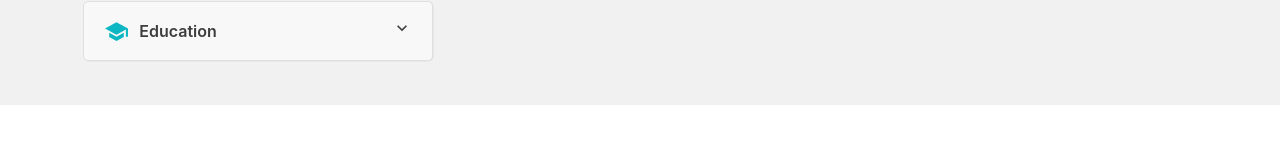
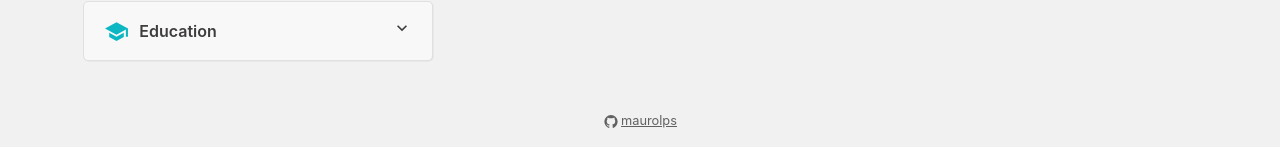
Before and after one commit to maurolps/cv-application, a React (Vite) app: page / in a window 1280 px wide. Shown: the part 695-842 px from the top of the page. Before the commit the page ends 800 px from the top, so only its background shows below. Built offline with nearby package versions, Linux system fonts and the light colour scheme.

Commit message:
Added Footer

```diff
--- a/src/App.css
+++ b/src/App.css
@@ -42,6 +42,20 @@ button {
   background-color: var(--action-color);
 }
 
+footer {
+  display: flex;
+  justify-content: center;
+  color: var(--text-color);
+  font-size: 0.8rem;
+  gap: 2px;
+  padding: 20px;
+  opacity: 0.8;
+}
+
+footer a {
+  color: var(--text-color);
+}
+
 @media (max-width: 640px) {
   main {
     grid-template-columns: minmax(265px, 1fr);
--- a/src/App.jsx
+++ b/src/App.jsx
@@ -14,6 +14,7 @@ import {
   svgEdu,
   svgDownload,
   svgSkills,
+  svgGithub,
 } from "./assets/svgs";
 import "./App.css";
 
@@ -231,6 +232,10 @@ function App() {
           </div>
         </div>
       </main>
+      <footer>
+        {svgGithub}{" "}
+        <a href="https://github.com/maurolps/cv-application">maurolps</a>
+      </footer>
     </>
   );
 }
--- a/src/assets/svgs.jsx
+++ b/src/assets/svgs.jsx
@@ -188,6 +188,33 @@ const svgAdd = (
   </svg>
 );
 
+const svgGithub = (
+  <svg
+    xmlns="http://www.w3.org/2000/svg"
+    width="16px"
+    style={{ fill: "var(--text-color)", paddingTop: "2px" }}
+    viewBox="0 0 24 24"
+  >
+    <title>Github</title>
+    <path
+      d="
+      M12,2A10,10 0 0,0 2,12C2,16.42 4.87,20.17 8.84,21.5C9.34,21.58 9.5,21.27
+      9.5,21C9.5,20.77 9.5,20.14 9.5,19.31C6.73,19.91 6.14,17.97
+      6.14,17.97C5.68,16.81 5.03,16.5 5.03,16.5C4.12,15.88 5.1,15.9
+      5.1,15.9C6.1,15.97 6.63,16.93 6.63,16.93C7.5,18.45 8.97,18
+      9.54,17.76C9.63,17.11 9.89,16.67 10.17,16.42C7.95,16.17 5.62,15.31
+      5.62,11.5C5.62,10.39 6,9.5 6.65,8.79C6.55,8.54 6.2,7.5
+      6.75,6.15C6.75,6.15 7.59,5.88 9.5,7.17C10.29,6.95 11.15,6.84
+      12,6.84C12.85,6.84 13.71,6.95 14.5,7.17C16.41,5.88 17.25,6.15
+      17.25,6.15C17.8,7.5 17.45,8.54 17.35,8.79C18,9.5 18.38,10.39
+      18.38,11.5C18.38,15.32 16.04,16.16 13.81,16.41C14.17,16.72 14.5,17.33
+      14.5,18.26C14.5,19.6 14.5,20.68 14.5,21C14.5,21.27 14.66,21.59
+      15.17,21.5C19.14,20.16 22,16.42 22,12A10,10 0 0,0 12,2Z
+    "
+    />
+  </svg>
+);
+
 const svgMoon = (
   <svg
     version="1.1"
@@ -339,4 +366,5 @@ export {
   svgPhotoEdit,
   svgSun,
   svgMoon,
+  svgGithub,
 };
--- a/src/components/Preview.jsx
+++ b/src/components/Preview.jsx
@@ -46,7 +46,7 @@ export function Preview(props) {
         <div className="preview-main" id="pdf-content">
           <div className="section-wrapper">
             <div className="personal-details grid">
-              <div>
+              <div className="prev-image-wrapper">
                 <div className="prev-image">
                   <ProfileImage />
                 </div>
--- a/src/styles/loadCard.css
+++ b/src/styles/loadCard.css
@@ -127,6 +127,7 @@ textarea::placeholder {
   padding-bottom: 14px;
   padding-top: 14px;
   scale: 1;
+  align-self: end;
 }
 
 .btn-cancel {
--- a/src/styles/preview.css
+++ b/src/styles/preview.css
@@ -205,6 +205,10 @@
   border-radius: 100%;
 }
 
+.prev-image-wrapper {
+  justify-self: end;
+}
+
 .prev-logo-text {
   font-size: 0;
 }
```
